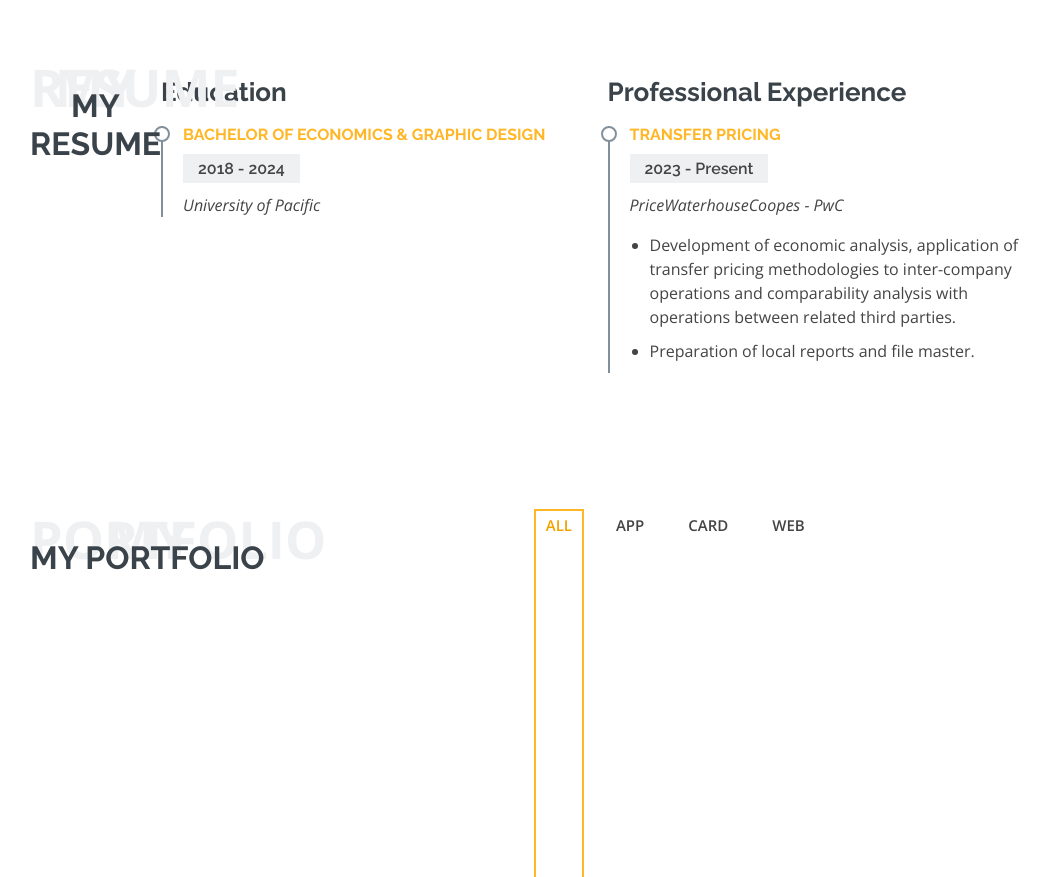
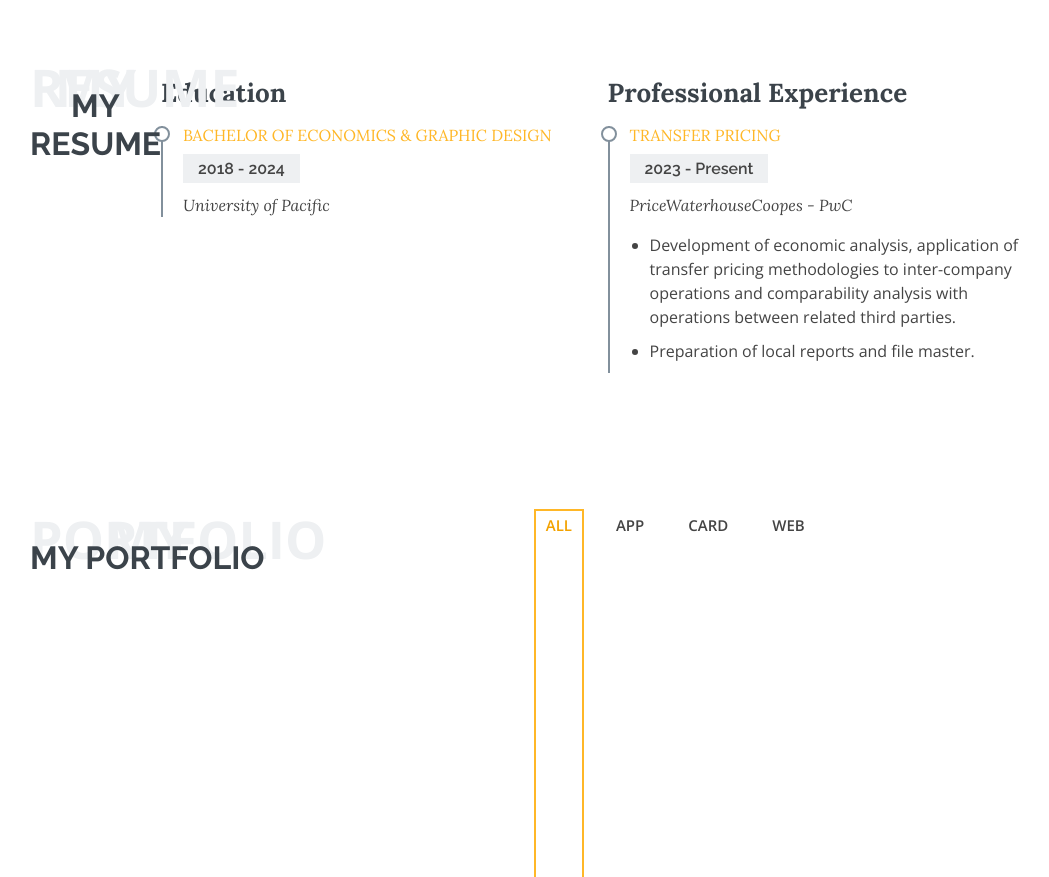
Before and after one commit to AngieOlarteG/CV, a plain HTML site: page index.html in a window 1280 px wide. Shown: the part 1133-2010 px from the top of the page, without its empty margins (110-1159 px from the left). Drawn offline with nearby package versions, Linux system fonts and the light colour scheme.

Commit message:
Update style.css

```diff
--- a/assets/css/style.css
+++ b/assets/css/style.css
@@ -662,7 +662,7 @@ section {
 .resume .resume-item h4 {
   line-height: 18px;
   font-size: 16px;
-  font-weight: 700;
+  font-weight: 400;
   text-transform: uppercase;
   color: #ffb727;
   margin-bottom: 10px;
@@ -699,6 +699,13 @@ section {
   top: 0;
   background: #fff;
   border: 2px solid #82909c;
+}
+.resume .resume-item p {
+  font-size: 16px;
+  font-weight: 400;
+}
+.resume .resume-title, .resume .resume-item h4, .resume .resume-item p {
+  font-family: 'Lora', serif;
 }
 
 
```
